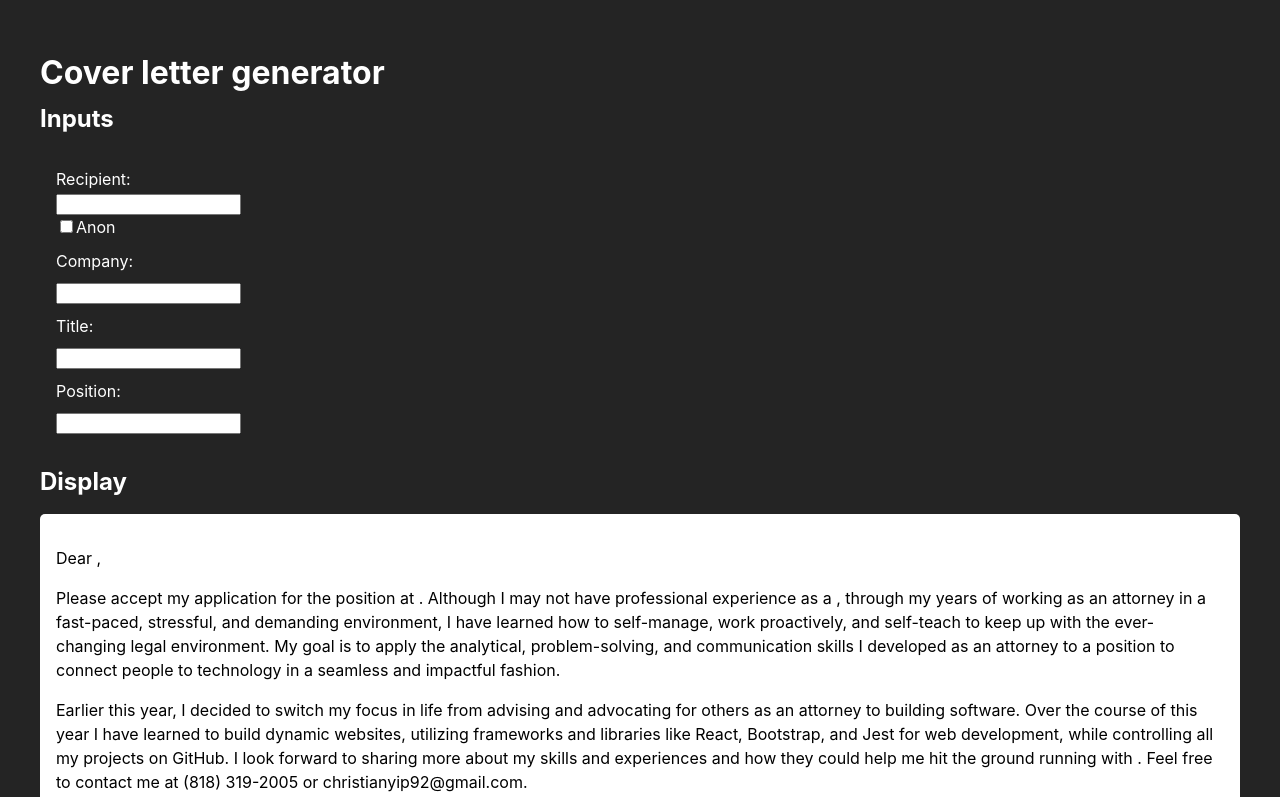
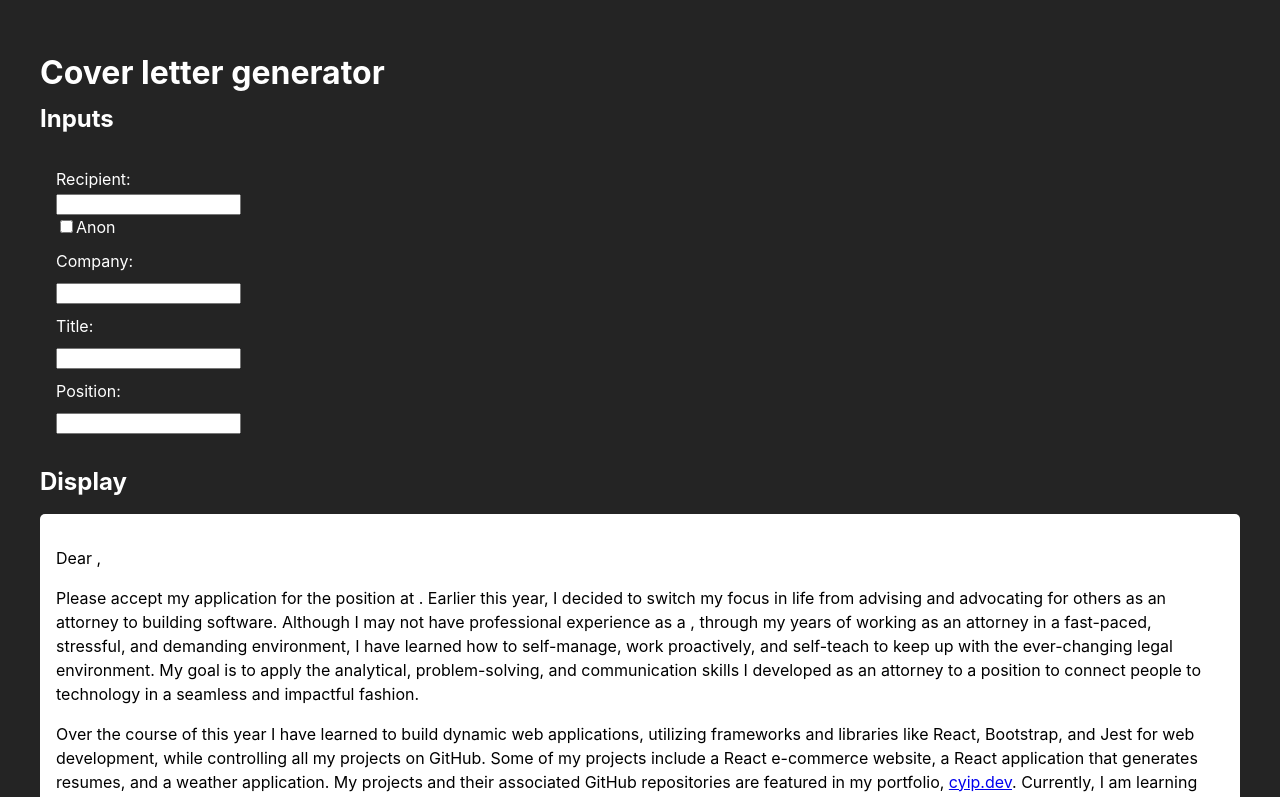
Before and after one commit to c-yip/cover-letter, a React (Vite) app: page / in a window 1280 px wide. Shown: the top 797 px of the page. Built offline with nearby package versions, Linux system fonts and the light colour scheme.

Commit message:
Modify cover letter language.
Includes link to portfolio and examples of projects.

```diff
--- a/src/App.jsx
+++ b/src/App.jsx
@@ -37,7 +37,9 @@
     return (
       <p>
         Please accept my application for the {data.title} position at{" "}
-        {data.company}. Although I may not have professional experience as a{" "}
+        {data.company}. Earlier this year, I decided to switch my focus in life
+        from advising and advocating for others as an attorney to building
+        software. Although I may not have professional experience as a{" "}
         {data.position}, through my years of working as an attorney in a
         fast-paced, stressful, and demanding environment, I have learned how to
         self-manage, work proactively, and self-teach to keep up with the
@@ -52,14 +54,17 @@
   function paragraph2() {
     return (
       <p>
-        Earlier this year, I decided to switch my focus in life from advising
-        and advocating for others as an attorney to building software. Over the
-        course of this year I have learned to build dynamic websites, utilizing
-        frameworks and libraries like React, Bootstrap, and Jest for web
-        development, while controlling all my projects on GitHub. I look forward
-        to sharing more about my skills and experiences and how they could help
-        me hit the ground running with {data.company}. Feel free to contact me
-        at (818) 319-2005 or christianyip92@gmail.com.
+        Over the course of this year I have learned to build dynamic web
+        applications, utilizing frameworks and libraries like React, Bootstrap,
+        and Jest for web development, while controlling all my projects on
+        GitHub. Some of my projects include a React e-commerce website, a React
+        application that generates resumes, and a weather application. My
+        projects and their associated GitHub repositories are featured in my
+        portfolio, <a href="https://cyip.dev">cyip.dev</a>. Currently, I am
+        learning Node.js in order to start building full stack applications. I
+        look forward to sharing more about my skills and experiences and how
+        they could help me hit the ground running with {data.company}. Feel free
+        to contact me at (818) 319-2005 or christianyip92@gmail.com.
       </p>
     );
   }
```
